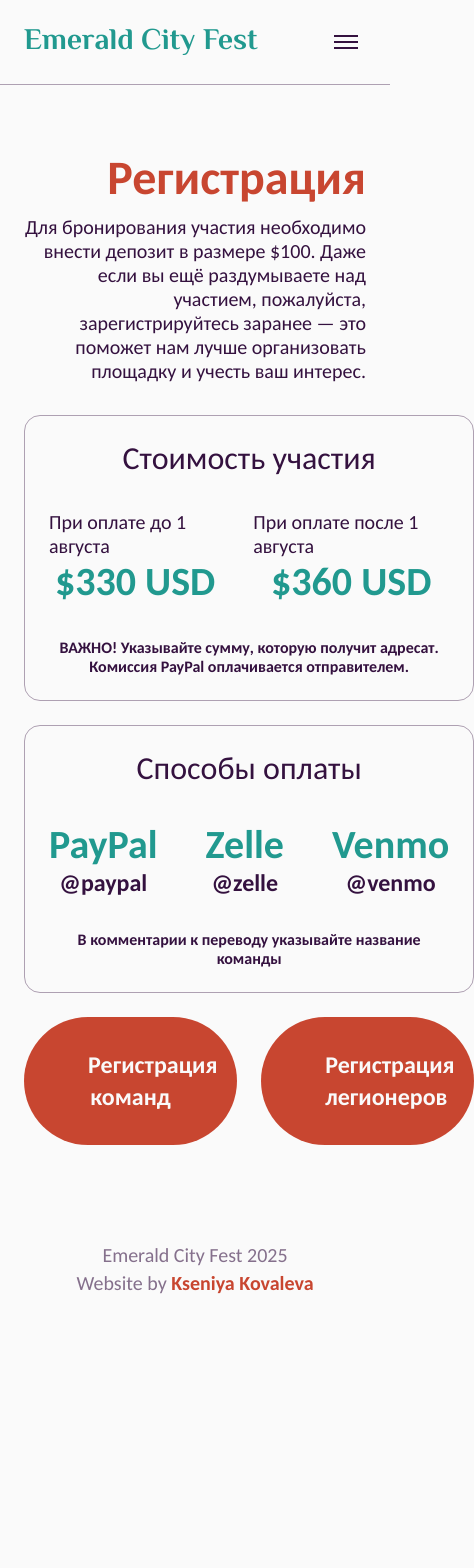
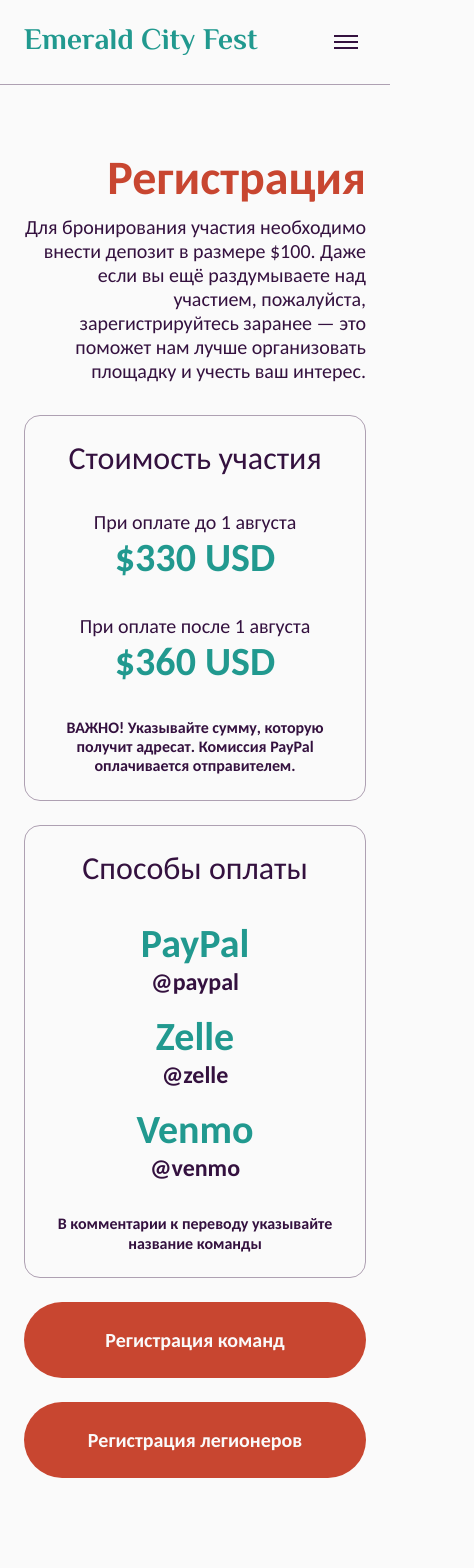
Before and after one commit to kseniyano/emeraldcityfest, a React (Vite) app: page /registration in a window 390 px wide. Shown: the top 1568 px of the page, 474 px wide, since content can reach past the window. Before the commit the page ends 1321 px from the top, so only its background shows below. Built offline with nearby package versions, Linux system fonts and the light colour scheme.

Commit message:
responsive

```diff
--- a/src/components/LegionaryList.jsx
+++ b/src/components/LegionaryList.jsx
@@ -50,7 +50,7 @@
         {legionaries.map((legionary, index) => (
           <li key={index}>
             <div className="flex justify-between">
-              <div className="flex gap-4">
+              <div className="flex gap-2 xl:gap-4">
                 <p>{legionary.id}.</p>
                 <a
                   href={`https://rating.chgk.info/player/${legionary.id_rating}`}
--- a/src/components/Parallax.jsx
+++ b/src/components/Parallax.jsx
@@ -22,7 +22,7 @@ const Parallax = () => {
   }, []);
 
   return (
-    <div className="pointer-events-none fixed top-0 left-0 w-full h-screen -z-10 overflow-hidden">
+    <div className="pointer-events-none fixed top-0 left-0 w-full h-screen -z-10">
       <img
         src="/assets/spaceneedle.png"
         alt="Space Needle"
--- a/src/components/TeamGrid.jsx
+++ b/src/components/TeamGrid.jsx
@@ -61,7 +61,7 @@
 
 
   return (
-    <div className="grid grid-cols-1 md:grid-cols-2 gap-6">
+    <div className="grid grid-cols-1 sm:grid-cols-2 gap-6">
       {teams.map((team, index) => (
         <div key={index} className="p-6 border rounded-2xl border-primary-300">
           <h4 className="text-xl font-semibold">{team.id}. {team.name}</h4>
@@ -72,7 +72,7 @@
           <ul>
             {team.players.map((player, idx) => (
               <ol key={idx} className={idx === 0 ? "font-bold" : ""}>
-                <div className="flex gap-4">
+                <div className="flex gap-2 xl:gap-4">
                   <p className="min-w-7ch text-right">{player.id}</p>
                   <p>{player.name}</p>
                 </div>
--- a/src/index.css
+++ b/src/index.css
@@ -37,8 +37,9 @@
 
   h1 {
     font-family: "El Messiri";
-    font-size: 7rem;
+    @apply text-[2.75rem] sm:text-[4rem] lg:text-[5rem] xl:text-[6.5rem] 2xl:text-[7rem];
     line-height: 1;
+
   }
   h2 {
     font-family: "Carlito";
@@ -72,6 +73,12 @@
 }
 
 @layer components{
+  .subtitle-home{
+    @apply text-[2.25rem] sm:text-[3.5rem] lg:text-[4rem] xl:text-[5.5rem] 2xl:text-[6rem];
+  }
+  .home-h3{
+    @apply text-[1.5rem] sm:text-[2rem] xl:text-[2.5rem];
+  }
   .menu-item{
     font-size: 1.25rem;
     line-height: 1.2;
@@ -90,20 +97,21 @@
     position: relative;
   }
   .btn{
-    @apply bg-accent py-8 px-16 rounded-full
-    text-center text-neutral-light text-2xl font-bold
+    @apply bg-accent py-6 px-12 rounded-full
+    text-center text-neutral-light text-xl sm:text-2xl font-bold
     hover:text-neutral-light
     hover:bg-emerald_dark transition-colors;
+
   }
-
   .hero-image {
   position: absolute;
   height: 100vh;
-  left: calc(35vw - (100vh * 1.4) * 0.35); /* 35% of 1000px = 350px */
+  min-width: 140vh;
+  left: calc(25vw - (100vh * 1.4) * 0.25);
   object-fit: cover;
+  object-position: left;
   transition: transform 0.1s ease-out;
   }
-
 }
 
 @layer utilities{
--- a/src/pages/Home.jsx
+++ b/src/pages/Home.jsx
@@ -11,11 +11,10 @@ export default function Home() {
       <div className="flex flex-col h-screen items-end justify-between py-28">
         <TopMenu />
         <div className="flex flex-col items-end gap-4">
-          <h1 className="text-emerald">Emerald City Fest</h1>
-
+          <h1 className="text-emerald text-right">Emerald City Fest</h1>
           <div className="flex flex-col items-end">
-            <h1 className="text-8xl">Nevermore 5</h1>
-            <h3 className="">13-14 Сентября 2025, Сиэтл</h3>
+            <h1 className="subtitle-home text-right" >Nevermore 5</h1>
+            <h3 className="text-right home-h3">13-14 Сентября 2025, Сиэтл</h3>
           </div>
         </div>
         <a href="/registration" target="_blank" rel="noopener noreferrer" className="btn">Регистрация</a>
--- a/src/pages/Registration.jsx
+++ b/src/pages/Registration.jsx
@@ -10,45 +10,45 @@ export default function Registration() {
 пожалуйста, зарегистрируйтесь заранее — это поможет нам лучше организовать площадку и учесть ваш интерес.</h5>
       </div>
       <div className="flex gap-6">
-        <div className="basis-6 grow-2">
+        <div className="w-full lg:w-auto lg:basis-6 lg:grow-2">
           <div className="flex flex-col items-center mb-6 p-6 border border-primary-300 rounded-2xl">
-            <p className="text-32 mb-8">Стоимость участия</p>
-            <div className="flex gap-8 mb-8">
-                <div className="flex flex-col items-center">
-                  <h5>При оплате до 1 августа</h5>
-                  <h3 className="font-bold text-emerald">$330 USD</h3>
+            <p className="text-32 mb-8 text-center">Стоимость участия</p>
+            <div className="flex flex-wrap justify-center sm:flex-nowrap gap-8 mb-8">
+                <div className="flex flex-col items-center w-full sm:w-auto">
+                  <h5 className="text-center">При оплате до 1 августа</h5>
+                  <h3 className="font-bold text-emerald text-center">$330 USD</h3>
                 </div>
-                <div className="flex flex-col items-center">
-                  <h5>При оплате после 1 августа</h5>
-                  <h3 className="font-bold text-emerald">$360 USD</h3>
+                <div className="flex flex-col items-center w-full sm:w-auto">
+                  <h5 className="text-center">При оплате после 1 августа</h5>
+                  <h3 className="font-bold text-emerald text-center">$360 USD</h3>
                 </div>
             </div>
             <p className="font-bold text-center">ВАЖНО! Указывайте сумму, которую получит адресат. Комиссия PayPal оплачивается отправителем.</p>
           </div>
           <div className="flex flex-col items-center mb-6 p-6 border border-primary-300 rounded-2xl">
-            <p className="text-32 mb-8">Способы оплаты</p>
-            <div className="flex gap-12 mb-8">
-                <div className="flex flex-col items-center">
-                  <h3 className="font-bold text-emerald">PayPal</h3>
-                  <h4>@paypal</h4>
+            <p className="text-32 mb-8 text-center">Способы оплаты</p>
+            <div className="flex flex-wrap justify-center sm:flex-nowrap gap-4 sm:gap-12 mb-8">
+                <div className="flex flex-col items-center w-full sm:w-auto">
+                  <h3 className="font-bold text-emerald text-center">PayPal</h3>
+                  <h4 className="text-center">@paypal</h4>
                 </div>
-                <div className="flex flex-col items-center">
-                  <h3 className="font-bold text-emerald">Zelle</h3>
-                  <h4>@zelle</h4>
+                <div className="flex flex-col items-center w-full sm:w-auto">
+                  <h3 className="font-bold text-emerald text-center">Zelle</h3>
+                  <h4 className="text-center">@zelle</h4>
                 </div>
-                <div className="flex flex-col items-center">
-                  <h3 className="font-bold text-emerald">Venmo</h3>
-                  <h4>@venmo</h4>
+                <div className="flex flex-col items-center w-full sm:w-auto">
+                  <h3 className="font-bold text-emerald text-center">Venmo</h3>
+                  <h4 className="text-center">@venmo</h4>
                 </div>
             </div>
             <p className="font-bold text-center">В комментарии к переводу указывайте название команды</p>
           </div>
-          <div className="grid grid-cols-2 gap-x-6">
-            <a href="https://tinyurl.com/EmeraldCityFestTeams" target="_blank" rel="noopener noreferrer" className="btn">Регистрация команд</a>
-            <a href="https://tinyurl.com/EmeraldCityFestLegion" target="_blank" rel="noopener noreferrer" className="btn">Регистрация легионеров</a>
+          <div className="flex flex-wrap sm:flex-nowrap gap-6">
+            <a href="https://tinyurl.com/EmeraldCityFestTeams" target="_blank" rel="noopener noreferrer" className="btn w-full sm:w-auto sm:grow">Регистрация команд</a>
+            <a href="https://tinyurl.com/EmeraldCityFestLegion" target="_blank" rel="noopener noreferrer" className="btn w-full sm:w-auto sm:grow">Регистрация легионеров</a>
           </div>
         </div>
-        <div className="basis-0 grow-1 relative">
+        <div className="hidden lg:block lg:basis-0 lg:grow-1 relative ">
            <img
             src="/assets/owl.png"
             title="..плоти взнос.."
--- a/src/pages/Teams.jsx
+++ b/src/pages/Teams.jsx
@@ -5,17 +5,17 @@ export default function Teams() {
   return (
   <>
         <div className="container-width pt-16 mb-24">
-          <div className="flex flex-col items-end gap-2 mb-12">
-            <h2 className="text-accent"> Команды</h2>
+          <div className="flex flex-col items-end gap-2 mb-8">
+            <h2 className="text-emerald_dark"> Команды</h2>
             <h5>Кто уже участвует</h5>
           </div>
-          <div className="flex flex-row gap-6 w-full items-stretch">
-            <div className="basis-6 grow-2">
+          <div className="flex flex-wrap lg:flex-nowrap gap-6 w-full items-stretch">
+            <div className="w-full lg:w-auto lg:basis-6 lg:grow-2">
               <h3 className="">Команды</h3>
               <p className="mb-6">В порядке подачи заявок</p>
               <TeamGrid />
             </div>
-            <div className="basis-0 flex flex-col grow-1">
+            <div className="w-full lg:w-auto lg:basis-0 flex flex-col grow-1">
               <h3 className="">Легионеры</h3>
               <p className="mb-6">В порядке подачи заявок</p>
               <div className="p-6 border rounded-2xl border-primary-300 grow">
```
Also changed, not shown: public/assets/spaceneedle-mobile.png (added).
